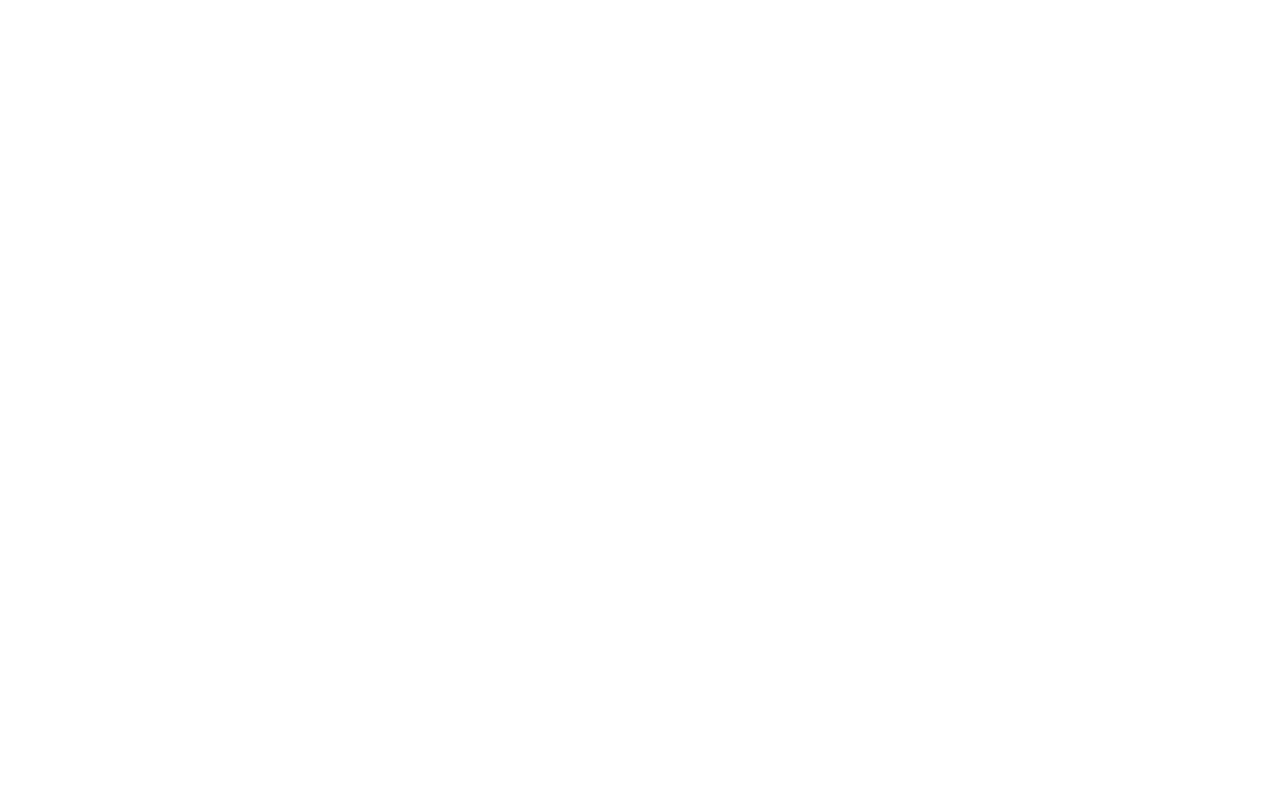
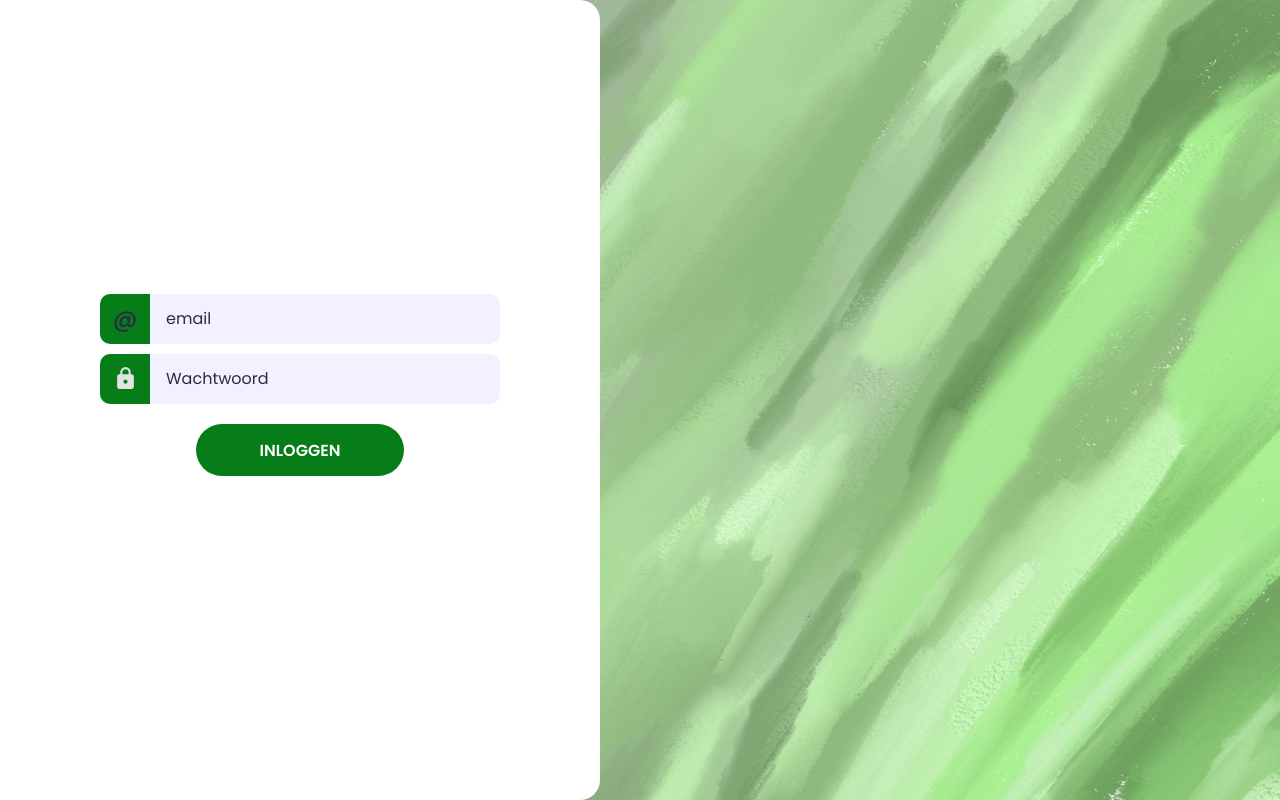
Before and after one commit to jacktiebie/daymark, a PHP site: page /login.php in a window 1280 px wide. Before the commit the page is empty. Run offline with PHP 8.4, Linux system fonts and the light colour scheme.

Commit message:
feat: add login html and css

```diff
--- a/public/login.php
+++ b/public/login.php
@@ -8,9 +8,22 @@ require_once '../app/bootstrap.php';
 <head>
     <meta charset="UTF-8">
     <meta name="viewport" content="width=device-width, initial-scale=1.0">
+    <link rel="stylesheet" href="assets/css/auth.css">
     <title>Login</title>
 </head>
 <body>
-
+    <div class="wrapper">
+        <form action="" method="post">
+            <div>
+                <label for="email"><span>@</span></label>
+                <input type="email" name="email" id="email" placeholder="email" required>
+            </div>
+            <div>
+                <label for="password"><img src="assets/images/lockIcon.svg" alt="Lock Icoon"></label>
+                <input type="password" name="password" id="password" placeholder="Wachtwoord" required>
+            </div>
+            <button type="submit">Inloggen</button>
+        </form>
+    </div>
 </body>
 </html>
```
Also changed, not shown: 1 other file.
